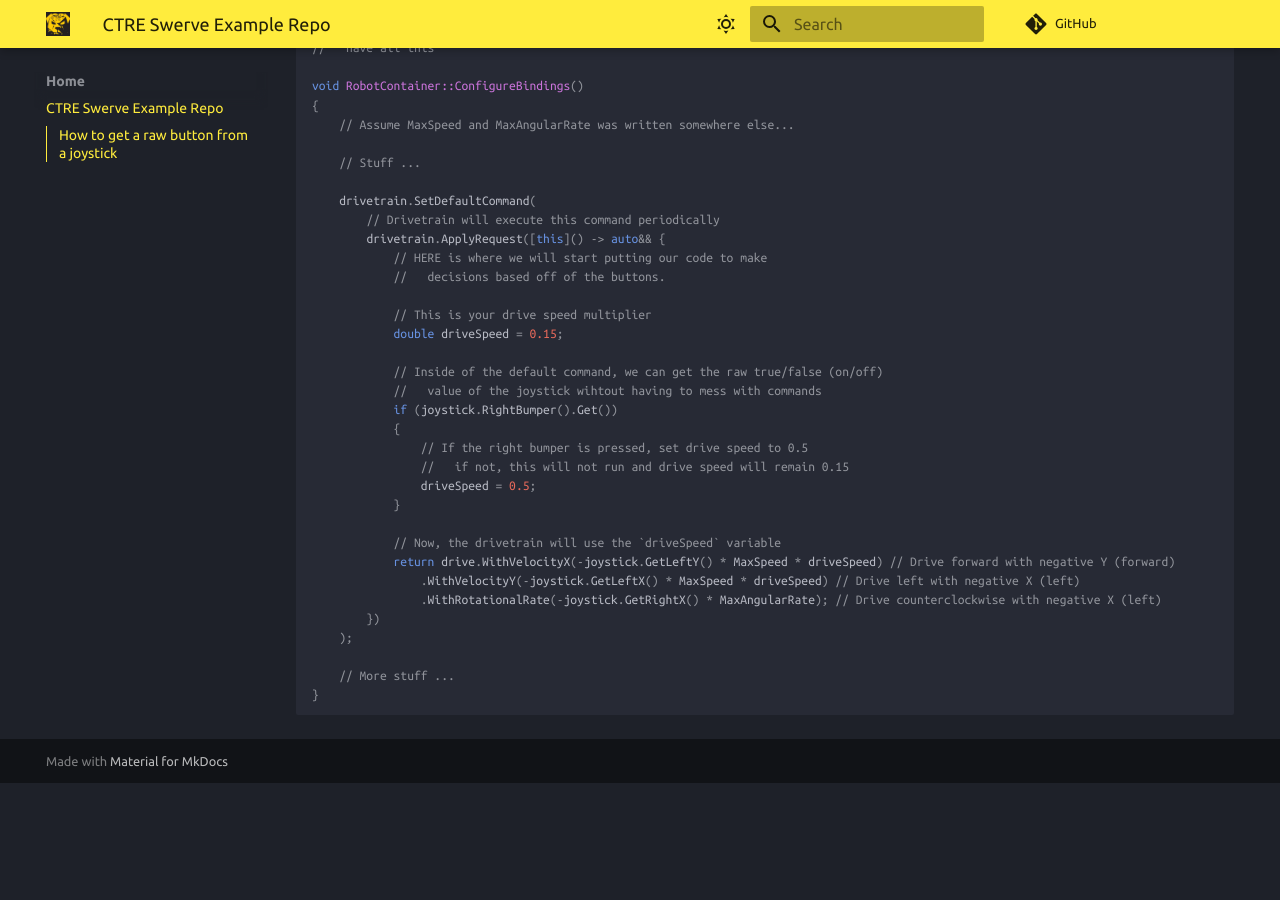
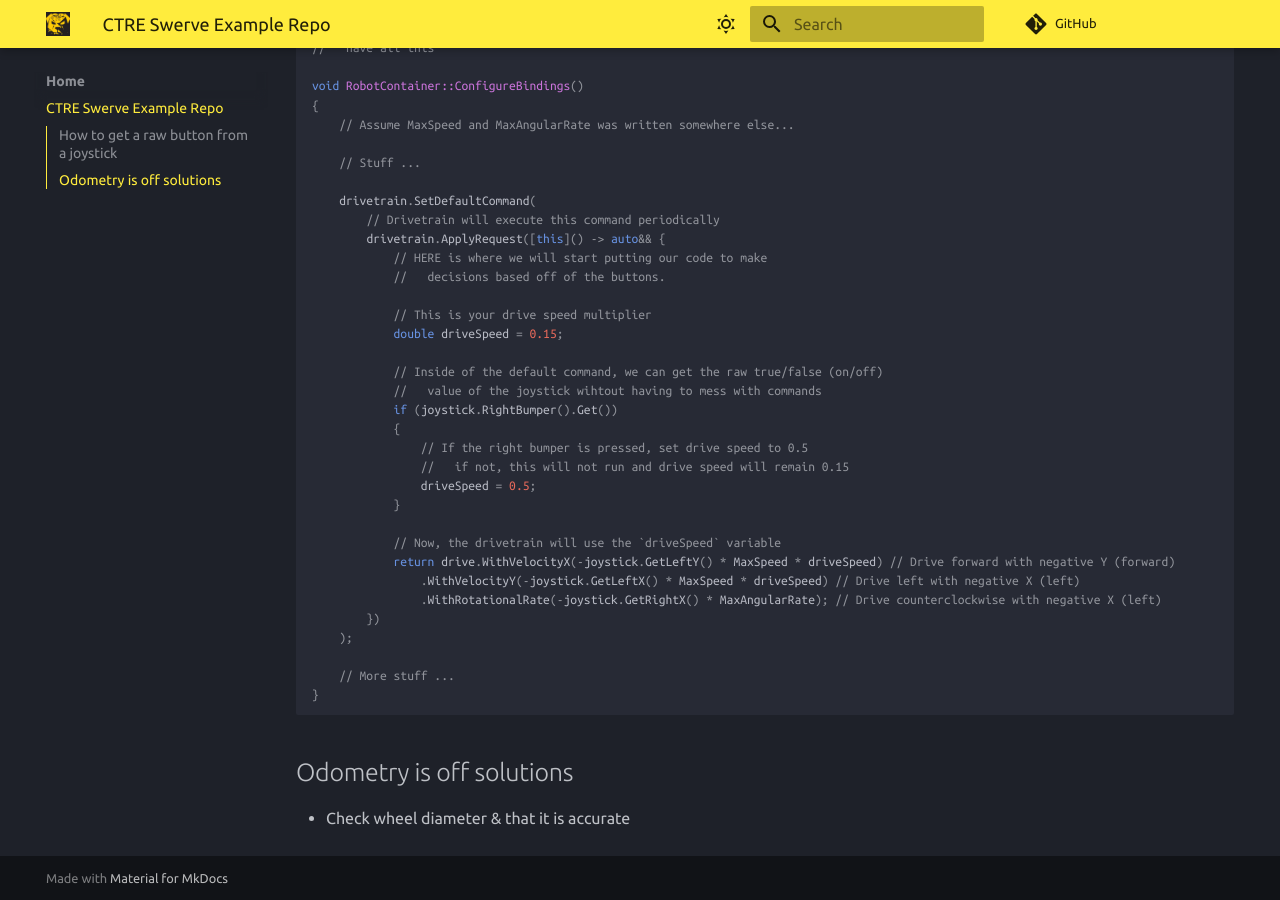
Before and after one commit to Litemage/CTRE-SwerveGen-Test, an MkDocs documentation site: the page built from Docs/docs/index.md, in a window 1280 px wide and 900 px high, scrolled down 621 px. Built offline with MkDocs 1.6.1 and Material for MkDocs 9.7.7, drawn with Linux system fonts in a browser that asks for light colours; comment, search, counter and statistics services are not loaded; before the commit the page ends 1404 px from its top, so only the background shows below that.

Commit message:
Get ready for CI, add odometry FAQ section

````diff
--- a/Docs/docs/index.md
+++ b/Docs/docs/index.md
@@ -55,3 +55,7 @@ void RobotContainer::ConfigureBindings()
     // More stuff ...
 }
 ```
+
+## Odometry is off solutions
+
+* Check wheel diameter & that it is accurate
--- a/Docs/mkdocs.yml
+++ b/Docs/mkdocs.yml
@@ -1,4 +1,18 @@
+# For more information on this configuration file, reference
+#   the following sources:
+
+#   The project that makes this documentation possible,
+#   and where you will find all of the config for this file:
+#   https://squidfunk.github.io/mkdocs-material/
+
+#   The plug-in to the documentation project used here for
+#   generating documentation pages off of code:
+#   https://github.com/JakubAndrysek/mkdoxy
+#
+#   - Jacob S. <jsimeone0105@gmail.com>
+
 site_name: Argos CTRE Swerve Example Docs
+site_url: https://jpiscitello7351.github.io/ctre-swervegen/
 repo_url: https://github.com/JPiscitello7351/CTRE-SwerveGen/
 theme:
   name: material
@@ -38,22 +52,37 @@ theme:
       primary: yellow
       accent: orange
 
-# Copyright
-# copyright: Copyright &copy Bradley University 2025
-
 # Navigation
+# ========= THIS IS WHERE YOU ADD YOUR PAGES =========
 nav:
+  # "Home" is a top-level "tab" which is a collection of
+  #   documentation pages. You probably want to add your
+  #   pages here.
+  # Entries have the format:
+  # - <Title that shows up on website>: <filename>
+  # See the below pages for more details
   - Home:
     - CTRE Swerve Example Repo: index.md
+  # "Summer-Robot-2025" is the tab that contains all of the pages
+  #   generated by the mkdoxy plugin that we are using to generate
+  #   docs. Note that the 'annotated.md', 'files.md', 'links.md'
+  #   files are spat out by the generator and their path is just
+  #   the project name, followed by that file.
+  # This shouldn't needed to be messed with too much unless you
+  #   want to add your own documentation that isn't
+  #   auto-generated to this section, for stuff like tutorials
+  #   in that case, see the explanation above "Home"
   - Summer-Robot-2025:
     - 'Structure List': 'summer-robot-2025/annotated.md'
     - 'File List Index': 'summer-robot-2025/files.md'
     - 'Links': 'summer-robot-2025/links.md'
 
+# ========= =========
 
 
 plugins:
   - search
+  # MkDoxy - The plug-in used for generating docs from code
   - mkdoxy:
       projects:
         summer-robot-2025:
@@ -95,11 +124,13 @@ markdown_extensions:
       generic: true
 
 extra_javascript:
+  # Used for math stuff (Latex)
   - javascripts/mathjax.js
   - javascripts/katex.js
   - https://unpkg.com/katex@0/dist/katex.min.js
   - https://unpkg.com/katex@0/dist/contrib/auto-render.min.js
   - https://unpkg.com/mathjax@3/es5/tex-mml-chtml.js
 
+# Used for math stuff (Latex)
 extra_css:
   - https://unpkg.com/katex@0/dist/katex.min.css
````
Also changed, not shown: 1 other file.
